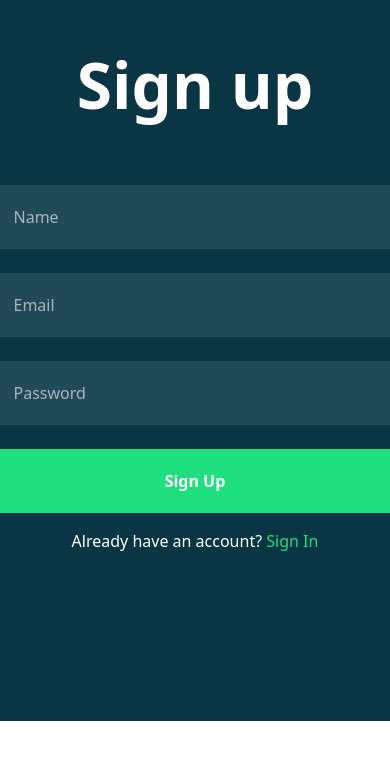
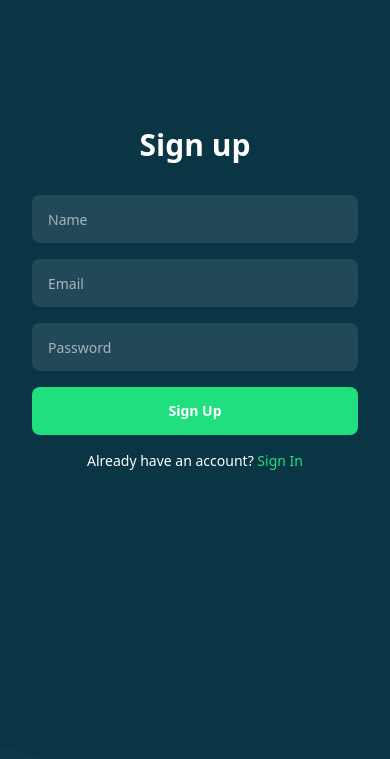
Before and after one commit to Junaid083/movie-management, a Next.js app: page /signup in a window 390 px wide. Shown: the part 123-882 px from the top of the page. Before the commit the page ends 844 px from the top, so only its background shows below. Built offline with nearby package versions, Linux system fonts and the light colour scheme; a web font is replaced by a local one.

Commit message:
FIX: responsiveness and footer updated

```diff
--- a/app/layout.tsx
+++ b/app/layout.tsx
@@ -5,7 +5,6 @@ import "./globals.css"
 import { Toaster } from "@/components/ui/sonner"
 import { AuthProvider } from "@/providers/AuthProvider"
 import Footer from "@/components/Footer"
-
 const geistSans = Geist({
   variable: "--font-geist-sans",
   subsets: ["latin"],
@@ -34,10 +33,13 @@ export default function RootLayout({
 }) {
   return (
     <html lang="en">
-      <body className={`${geistSans.variable} ${geistMono.variable} ${montserrat.variable} font-sans antialiased`}>
+      <body
+        className={`${geistSans.variable} ${geistMono.variable} ${montserrat.variable} font-sans antialiased bg-[#093545]`}
+      >
         <AuthProvider>
-          {children}
-          {/* <Footer /> */}
+          <main className="min-h-screen flex flex-col">{children}
+            <Footer />
+          </main>
         </AuthProvider>
         <Toaster />
       </body>
--- a/app/signin/page.tsx
+++ b/app/signin/page.tsx
@@ -11,7 +11,7 @@ export default async function SigninPage() {
   }
 
   return (
-    <main className="min-h-screen flex flex-col items-center justify-center bg-[#093545] relative overflow-hidden">
+    <main className="min-h-screen flex flex-col items-center justify-center bg-[#093545] px-4 py-8">
       <SigninForm />
     </main>
   );
--- a/app/signup/page.tsx
+++ b/app/signup/page.tsx
@@ -2,7 +2,7 @@ import { SignupForm } from "@/components/SignupForm";
 
 export default function SignupPage() {
   return (
-    <main className="min-h-screen flex flex-col items-center justify-center bg-[#093545] relative overflow-hidden">
+    <main className="min-h-screen flex flex-col items-center justify-center bg-[#093545] px-4 py-8">
       <SignupForm />
     </main>
   );
--- a/components/Footer.tsx
+++ b/components/Footer.tsx
@@ -1,20 +1,32 @@
 export default function Footer() {
   return (
-    <div className="absolute bottom-0 w-full">
+    <footer className="w-full mt-auto">
       <svg
         viewBox="0 0 1440 320"
         className="w-full h-auto"
         fill="none"
         xmlns="http://www.w3.org/2000/svg"
+        preserveAspectRatio="none"
       >
+        {/* Back wave */}
         <path
-          fillRule="evenodd"
-          clipRule="evenodd"
-          d="M0 192L48 202.7C96 213 192 235 288 234.7C384 235 480 213 576 202.7C672 192 768 192 864 197.3C960 203 1056 213 1152 208C1248 203 1344 181 1392 170.7L1440 160V320H1392C1344 320 1248 320 1152 320C1056 320 960 320 864 320C768 320 672 320 576 320C480 320 384 320 288 320C192 320 96 320 48 320H0V192Z"
+          d="M0 96L60 112C120 128 240 160 360 165.3C480 171 600 149 720 144C840 139 960 149 1080 154.7C1200 160 1320 160 1380 160L1440 160V320H1380C1320 320 1200 320 1080 320C960 320 840 320 720 320C600 320 480 320 360 320C240 320 120 320 60 320H0V96Z"
           fill="#224957"
           fillOpacity="0.2"
         />
+        {/* Middle wave */}
+        <path
+          d="M0 160L60 165.3C120 171 240 181 360 181.3C480 181 600 171 720 165.3C840 160 960 160 1080 165.3C1200 171 1320 181 1380 186.7L1440 192V320H1380C1320 320 1200 320 1080 320C960 320 840 320 720 320C600 320 480 320 360 320C240 320 120 320 60 320H0V160Z"
+          fill="#224957"
+          fillOpacity="0.3"
+        />
+        {/* Front wave */}
+        <path
+          d="M0 224L60 213.3C120 203 240 181 360 181.3C480 181 600 203 720 213.3C840 224 960 224 1080 213.3C1200 203 1320 181 1380 170.7L1440 160V320H1380C1320 320 1200 320 1080 320C960 320 840 320 720 320C600 320 480 320 360 320C240 320 120 320 60 320H0V224Z"
+          fill="#224957"
+          fillOpacity="0.4"
+        />
       </svg>
-    </div>
-  );
+    </footer>
+  )
 }
--- a/components/SigninForm.tsx
+++ b/components/SigninForm.tsx
@@ -46,15 +46,15 @@ export function SigninForm() {
   }
 
   return (
-    <div className="w-[475px] px-8">
-      <h1 className="text-h1 font-semibold text-white mb-[60px] text-center">Sign in</h1>
-      <form onSubmit={handleSubmit} className="space-y-6">
+    <div className="w-full max-w-[475px] px-4 sm:px-8">
+      <h1 className="text-3xl sm:text-4xl font-semibold text-white mb-8 sm:mb-[60px] text-center">Sign in</h1>
+      <form onSubmit={handleSubmit} className="space-y-4 sm:space-y-6">
         <Input
           type="email"
           placeholder="Email"
           value={email}
           onChange={(e) => setEmail(e.target.value)}
-          className="h-16 bg-[#224957] border-none text-white placeholder:text-white/60 text-base px-6 rounded-lg"
+          className="h-12 sm:h-16 bg-[#224957] border-none text-white placeholder:text-white/60 text-sm sm:text-base px-4 sm:px-6 rounded-lg"
           required
         />
         <Input
@@ -62,7 +62,7 @@ export function SigninForm() {
           placeholder="Password"
           value={password}
           onChange={(e) => setPassword(e.target.value)}
-          className="h-16 bg-[#224957] border-none text-white placeholder:text-white/60 text-base px-6 rounded-lg"
+          className="h-12 sm:h-16 bg-[#224957] border-none text-white placeholder:text-white/60 text-sm sm:text-base px-4 sm:px-6 rounded-lg"
           required
         />
         <div className="flex items-center">
@@ -70,21 +70,21 @@ export function SigninForm() {
             id="rememberMe"
             checked={rememberMe}
             onCheckedChange={(checked) => setRememberMe(checked as boolean)}
-            className="w-5 h-5 border-2 border-white data-[state=checked]:bg-[#20df7f] data-[state=checked]:border-[#20df7f]"
+            className="w-4 h-4 sm:w-5 sm:h-5 border-2 border-white data-[state=checked]:bg-[#20df7f] data-[state=checked]:border-[#20df7f]"
           />
-          <label htmlFor="rememberMe" className="ml-3 text-white text-base">
+          <label htmlFor="rememberMe" className="ml-2 sm:ml-3 text-white text-sm sm:text-base">
             Remember me
           </label>
         </div>
         <Button
           type="submit"
           disabled={isLoading}
-          className="w-full h-16 bg-[#20df7f] hover:bg-[#20df7f]/90 text-white text-base font-semibold rounded-lg"
+          className="w-full h-12 sm:h-16 bg-[#20df7f] hover:bg-[#20df7f]/90 text-white text-sm sm:text-base font-semibold rounded-lg"
         >
           {isLoading ? "Signing in..." : "Login"}
         </Button>
       </form>
-      <p className="text-white text-center mt-4">
+      <p className="text-white text-center mt-4 text-sm sm:text-base">
         Don't have an account?{" "}
         <Link href="/signup" className="text-[#20df7f] hover:underline">
           Sign Up
--- a/components/SignupForm.tsx
+++ b/components/SignupForm.tsx
@@ -58,21 +58,26 @@ export function SignupForm() {
   };
 
   return (
-    <div className="w-[475px] px-8">
-      <h1 className="text-h1 font-semibold text-white mb-[60px] text-center">
+    <div className="w-full max-w-[475px] px-4 sm:px-8">
+      <h1 className="text-3xl sm:text-4xl font-semibold text-white mb-8 sm:mb-[60px] text-center">
         Sign up
       </h1>
-      <form onSubmit={handleSubmit(onSubmit)} className="space-y-6">
+      <form
+        onSubmit={handleSubmit(onSubmit)}
+        className="space-y-4 sm:space-y-6"
+      >
         <div>
           <Input
             type="text"
             placeholder="Name"
             {...register("name")}
-            className="h-16 bg-[#224957] border-none text-white placeholder:text-[#ffffff99] text-base px-6 rounded-lg focus:ring-2 focus:ring-[#20df7f]"
+            className="h-12 sm:h-16 bg-[#224957] border-none text-white placeholder:text-white/60 text-sm sm:text-base px-4 sm:px-6 rounded-lg focus:ring-2 focus:ring-[#20df7f]"
             aria-label="Name"
           />
           {errors.name && (
-            <p className="text-[#ff6b6b] text-sm mt-2">{errors.name.message}</p>
+            <p className="text-[#ff6b6b] text-xs sm:text-sm mt-2">
+              {errors.name.message}
+            </p>
           )}
         </div>
         <div>
@@ -80,11 +85,11 @@ export function SignupForm() {
             type="email"
             placeholder="Email"
             {...register("email")}
-            className="h-16 bg-[#224957] border-none text-white placeholder:text-[#ffffff99] text-base px-6 rounded-lg focus:ring-2 focus:ring-[#20df7f]"
+            className="h-12 sm:h-16 bg-[#224957] border-none text-white placeholder:text-white/60 text-sm sm:text-base px-4 sm:px-6 rounded-lg focus:ring-2 focus:ring-[#20df7f]"
             aria-label="Email"
           />
           {errors.email && (
-            <p className="text-[#ff6b6b] text-sm mt-2">
+            <p className="text-[#ff6b6b] text-xs sm:text-sm mt-2">
               {errors.email.message}
             </p>
           )}
@@ -94,11 +99,11 @@ export function SignupForm() {
             type="password"
             placeholder="Password"
             {...register("password")}
-            className="h-16 bg-[#224957] border-none text-white placeholder:text-[#ffffff99] text-base px-6 rounded-lg focus:ring-2 focus:ring-[#20df7f]"
+            className="h-12 sm:h-16 bg-[#224957] border-none text-white placeholder:text-white/60 text-sm sm:text-base px-4 sm:px-6 rounded-lg focus:ring-2 focus:ring-[#20df7f]"
             aria-label="Password"
           />
           {errors.password && (
-            <p className="text-[#ff6b6b] text-sm mt-2">
+            <p className="text-[#ff6b6b] text-xs sm:text-sm mt-2">
               {errors.password.message}
             </p>
           )}
@@ -106,12 +111,12 @@ export function SignupForm() {
         <Button
           type="submit"
           disabled={isLoading}
-          className="w-full h-16 bg-[#20df7f] hover:bg-[#20df7f]/90 text-white text-base font-semibold rounded-lg transition-colors duration-200 ease-in-out focus:ring-2 focus:ring-offset-2 focus:ring-[#20df7f] active:translate-y-0.5"
+          className="w-full h-12 sm:h-16 bg-[#20df7f] hover:bg-[#20df7f]/90 text-white text-sm sm:text-base font-semibold rounded-lg transition-colors duration-200 ease-in-out focus:ring-2 focus:ring-offset-2 focus:ring-[#20df7f] active:translate-y-0.5"
         >
           {isLoading ? "Creating Account..." : "Sign Up"}
         </Button>
       </form>
-      <p className="text-white text-center mt-4">
+      <p className="text-white text-center mt-4 text-sm sm:text-base">
         Already have an account?{" "}
         <Link
           href="/signin"
```
